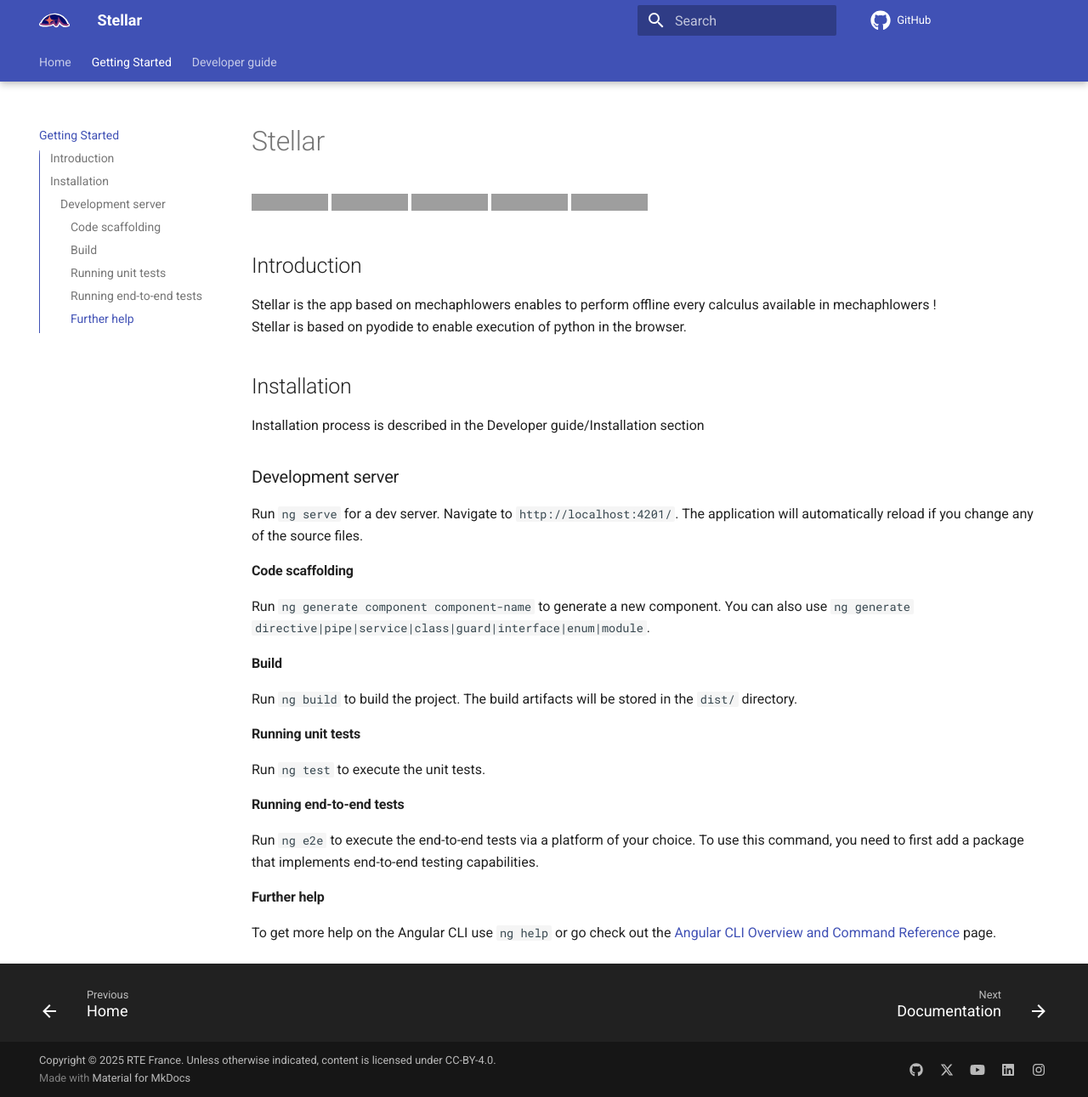
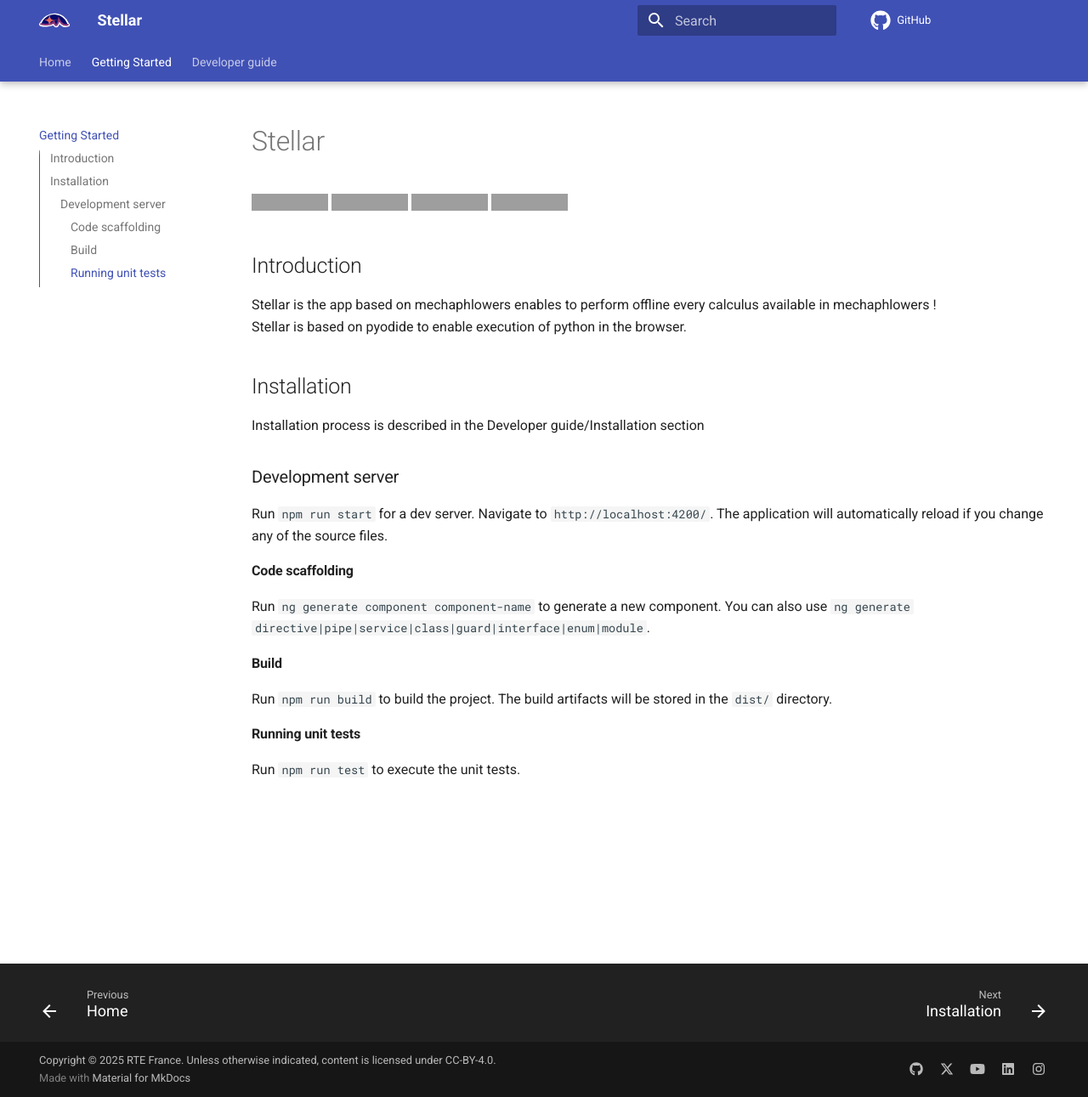
Before and after one commit to phlowers/phlowers-stellar-app, an MkDocs documentation site: the page built from docs/home/home.md, in a window 1280 px wide and 1291 px high. Shown: the whole window at 85% size. Built offline with MkDocs 1.6.1 and Material for MkDocs 9.7.7, drawn with Linux system fonts in a browser that asks for light colours; comment, search, counter and statistics services are not loaded; grey boxes are pictures that could not be loaded.

Commit message:
feat: Add documentation
Signed-off-by: martin JOZAN <martin.jozan_externe@rte-france.com>

```diff
--- a/README.md
+++ b/README.md
@@ -16,19 +15,13 @@ Stellar is based on pyodide to enable execution of python in the browser.
 Installation process is described in the Developer guide/Installation section
 
 ### Development server
-Run `ng serve` for a dev server. Navigate to `http://localhost:4201/`. The application will automatically reload if you change any of the source files.
+Run `npm run start` for a dev server. Navigate to `http://localhost:4200/`. The application will automatically reload if you change any of the source files.
 
 #### Code scaffolding
 Run `ng generate component component-name` to generate a new component. You can also use `ng generate directive|pipe|service|class|guard|interface|enum|module`.
 
 #### Build
-Run `ng build` to build the project. The build artifacts will be stored in the `dist/` directory.
+Run `npm run build` to build the project. The build artifacts will be stored in the `dist/` directory.
 
 #### Running unit tests
-Run `ng test` to execute the unit tests.
-
-#### Running end-to-end tests
-Run `ng e2e` to execute the end-to-end tests via a platform of your choice. To use this command, you need to first add a package that implements end-to-end testing capabilities.
-
-#### Further help
-To get more help on the Angular CLI use `ng help` or go check out the [Angular CLI Overview and Command Reference](https://angular.io/cli) page.
+Run `npm run test` to execute the unit tests.
--- a/mkdocs.yaml
+++ b/mkdocs.yaml
@@ -1,10 +1,10 @@
 site_name: Stellar
-site_url : http://phlowers.readthedocs.com
+site_url: http://phlowers.readthedocs.com
 repo_url: https://github.com/phlowers/phlowers-stellar-app
 copyright: Copyright &copy; 2025 RTE France. Unless otherwise indicated, content is licensed under CC-BY-4.0.
 
 theme:
-  name: "material"
+  name: 'material'
   logo: _static/stellar_ico.svg
   favicon: _static/stellar_ico.svg
   features:
@@ -42,42 +42,45 @@ nav:
   - Getting Started: home/home.md
   # - User Guide:
   - Developer guide:
-    # - API Reference:
+      # - API Reference:
 
-    # - Guidelines : developer_guide/guidelines.md
-    - Documentation : developer_guide/documentation.md
-
-
+      # - Guidelines : developer_guide/guidelines.md
+      - Installation: developer_guide/developer_install.md
+      - Documentation: developer_guide/documentation.md
+      - Offline database: developer_guide/offline_database.md
+      - Engine worker: developer_guide/engine_worker.md
+      - Application update: developer_guide/application_update.md
 
 plugins:
   - search
   - offline
   - mkdocstrings:
-      default_handler: typescript
+      default_handler:
+        typescript
         # See: https://mkdocstrings.github.io/python/usage/
         # python:
-          # paths: [src]
-          # import:
-          #   - url: https://docs.python.org/3/objects.inv
-          #     domains: [py, std]
-          # options:
-          #   docstring_options:
-          #     ignore_init_summary: true
-          #   # docstring_section_style: list
-          #   filters: ["!^_"]
-          #   heading_level: 1
-          #   inherited_members: true
-          #   merge_init_into_class: true
-          #   parameter_headings: true
-          #   separate_signature: true
-          #   show_root_heading: true
-          #   show_root_full_path: false
-          #   show_signature_annotations: true
-          #   # show_source: false
-          #   show_symbol_type_heading: true
-          #   show_symbol_type_toc: true
-          #   signature_crossrefs: true
-            # summary: true
+        # paths: [src]
+        # import:
+        #   - url: https://docs.python.org/3/objects.inv
+        #     domains: [py, std]
+        # options:
+        #   docstring_options:
+        #     ignore_init_summary: true
+        #   # docstring_section_style: list
+        #   filters: ["!^_"]
+        #   heading_level: 1
+        #   inherited_members: true
+        #   merge_init_into_class: true
+        #   parameter_headings: true
+        #   separate_signature: true
+        #   show_root_heading: true
+        #   show_root_full_path: false
+        #   show_signature_annotations: true
+        #   # show_source: false
+        #   show_symbol_type_heading: true
+        #   show_symbol_type_toc: true
+        #   signature_crossrefs: true
+        # summary: true
 
 markdown_extensions:
   - admonition # https://squidfunk.github.io/mkdocs-material/reference/admonitions/#collapsible-blocks
@@ -94,7 +97,6 @@ markdown_extensions:
       emoji_generator: !!python/name:material.extensions.emoji.to_svg
   - pymdownx.arithmatex:
       generic: true
-
 
 extra:
   social:
```
Also changed, not shown: other parts of README.md (+0 -1 lines), docs/developer_guide/application_update.md (added, +51 -0 lines), docs/developer_guide/developer_install.md (+5 -5 lines), docs/developer_guide/engine_worker.md (added, +25 -0 lines), docs/developer_guide/offline_database.md (added, +20 -0 lines), docs/developer_install.md (deleted, +0 -24 lines), 1 other file.
